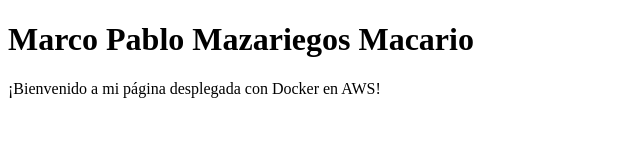
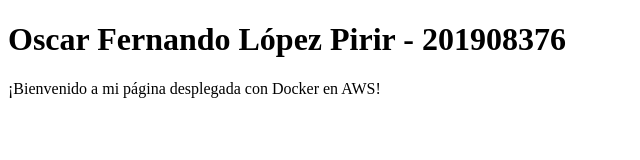
Before and after one commit to OscarLopez7w7/semi1-actividad1, a plain HTML site: page ejemplo-maquina-virtual/index.html in a window 1280 px wide. Shown: the whole page, without its empty margins (0-640 px from the left). Drawn offline with Linux system fonts and the light colour scheme.

Commit message:
Update index.html

```diff
--- a/ejemplo-maquina-virtual/index.html
+++ b/ejemplo-maquina-virtual/index.html
@@ -4,10 +4,10 @@
     <meta charset="UTF-8">
     <meta http-equiv="X-UA-Compatible" content="IE=edge">
     <meta name="viewport" content="width=device-width, initial-scale=1.0">
-    <title>Página de Marco</title>
+    <title>Página de Oscar</title>
 </head>
 <body>
-    <h1>Marco Pablo Mazariegos Macario</h1>
+    <h1>Oscar Fernando López Pirir - 201908376</h1>
     <p>¡Bienvenido a mi página desplegada con Docker en AWS!</p>
 </body>
 </html>
```
